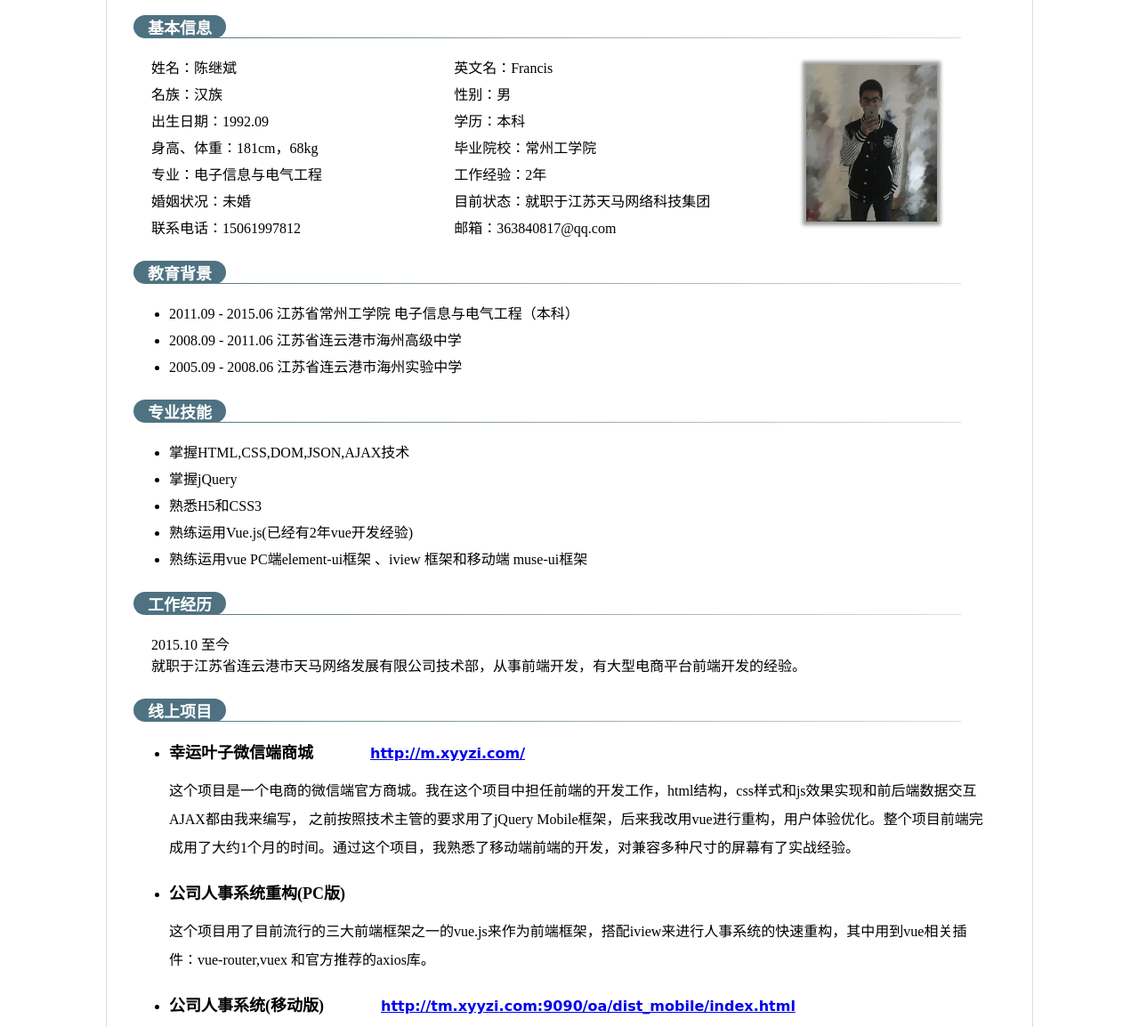
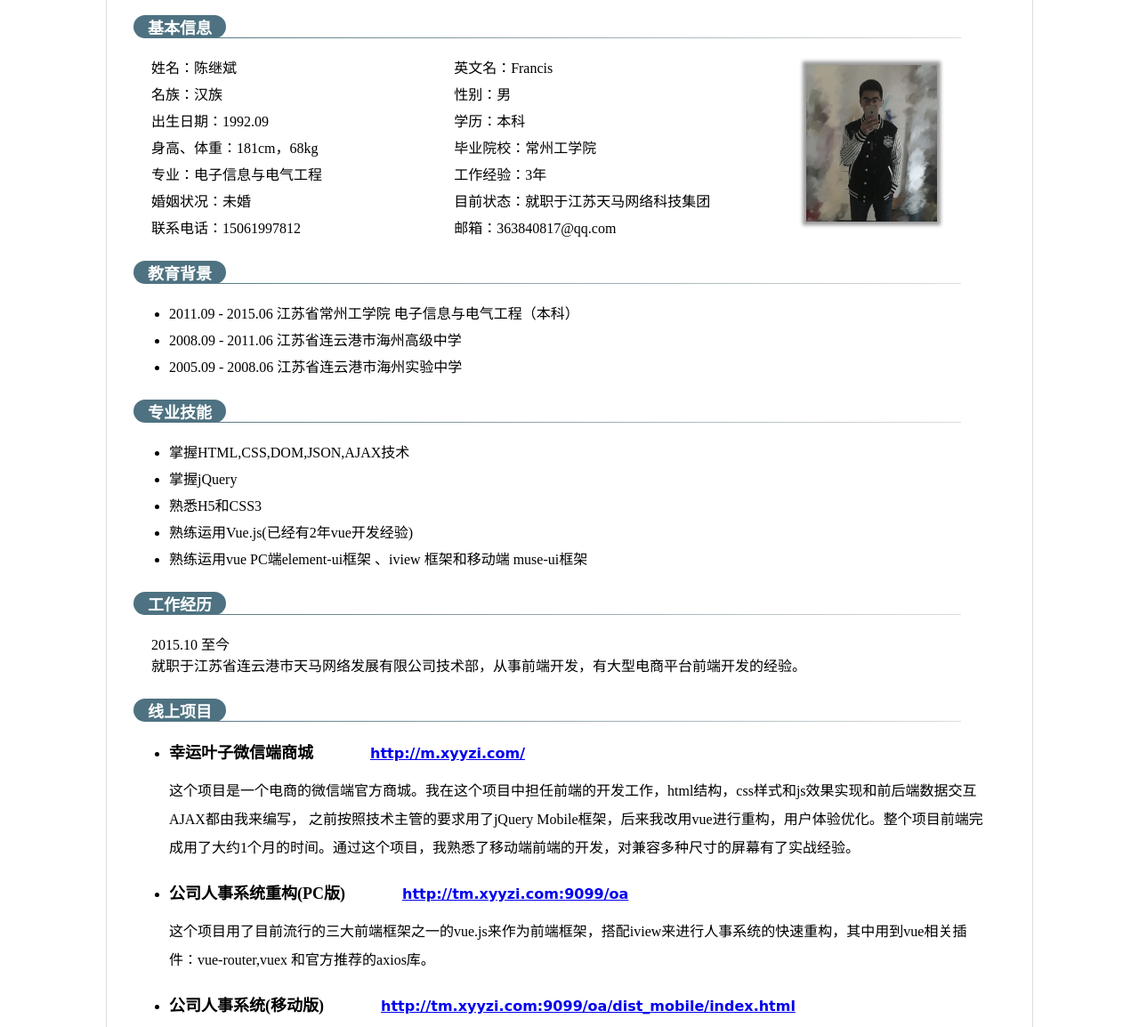
Before and after one commit to chenjibin/chenjibin.github.io, a plain HTML site: page index.html in a window 1280 px wide. Shown: the part 134-1288 px from the top of the page at 89% size. Drawn offline with Linux system fonts and the light colour scheme.

Commit message:
new change

```diff
--- a/index.html
+++ b/index.html
@@ -158,7 +158,7 @@
                         <li>身高、体重：181cm，68kg</li>
                         <li>毕业院校：常州工学院</li>
                         <li>专业：电子信息与电气工程</li>
-                        <li>工作经验：2年</li>
+                        <li>工作经验：3年</li>
                         <li>婚姻状况：未婚</li>
                         <li>目前状态：就职于江苏天马网络科技集团</li>
                         <li>联系电话：15061997812</li>
@@ -208,6 +208,7 @@
                     <li>
                         <div>
                             <span>公司人事系统重构(PC版)</span>
+                            <a href="http://tm.xyyzi.com:9099/oa">http://tm.xyyzi.com:9099/oa</a>
                         </div>
                         <p>这个项目用了目前流行的三大前端框架之一的vue.js来作为前端框架，搭配iview来进行人事系统的快速重构，其中用到vue相关插件：vue-router,vuex 和官方推荐的axios库。
                         </p>
@@ -215,7 +216,7 @@
                     <li>
                         <div>
                             <span>公司人事系统(移动版)</span>
-                            <a href="http://tm.xyyzi.com:9090/oa/dist_mobile/index.html">http://tm.xyyzi.com:9090/oa/dist_mobile/index.html</a>
+                            <a href="http://tm.xyyzi.com:9099/oa/dist_mobile/index.html">http://tm.xyyzi.com:9099/oa/dist_mobile/index.html</a>
                         </div>
                         <p>这个项目用了目前流行的三大前端框架之一的vue.js来作为前端框架，搭配muse-ui来进行人事系统移动版的快速开发，基于之前有了PC端使用vue的经验，这个项目上手很快，并且对整个前端架构进行了优化，代码模块化，更加易于后期维护，最终做出来的效果还是很理想的。
                         </p>
@@ -226,6 +227,7 @@
                 <h2>未来一年中的目标</h2>
                 <ul class="fs-style">
                     <li>深入研究Vue.js开发框架，并且不断运用在项目中来积累实战经验</li>
+                    <li>学习Weex开发，争取在一年中熟练掌握并且运用到项目中</li>
                     <li>熟练运用webpack自动化开发工具，提高开发效率</li>
                     <li>接触并且学习nodejs相关知识，准备学习koa2框架，mongodb相关的后端知识，逐渐成长为一个全栈工程师。</li>
                 </ul>
@@ -255,9 +257,9 @@
             <li class="fs-each-block">
                 <h2>特长爱好</h2>
                 <ul class="fs-style">
+                    <li>球类运动（擅长羽毛球）</li>
                     <li>听音乐</li>
                     <li>看电影</li>
-                    <li>球类运动（擅长羽毛球）</li>
                     <li>上网</li>
                 </ul>
             </li>
```
